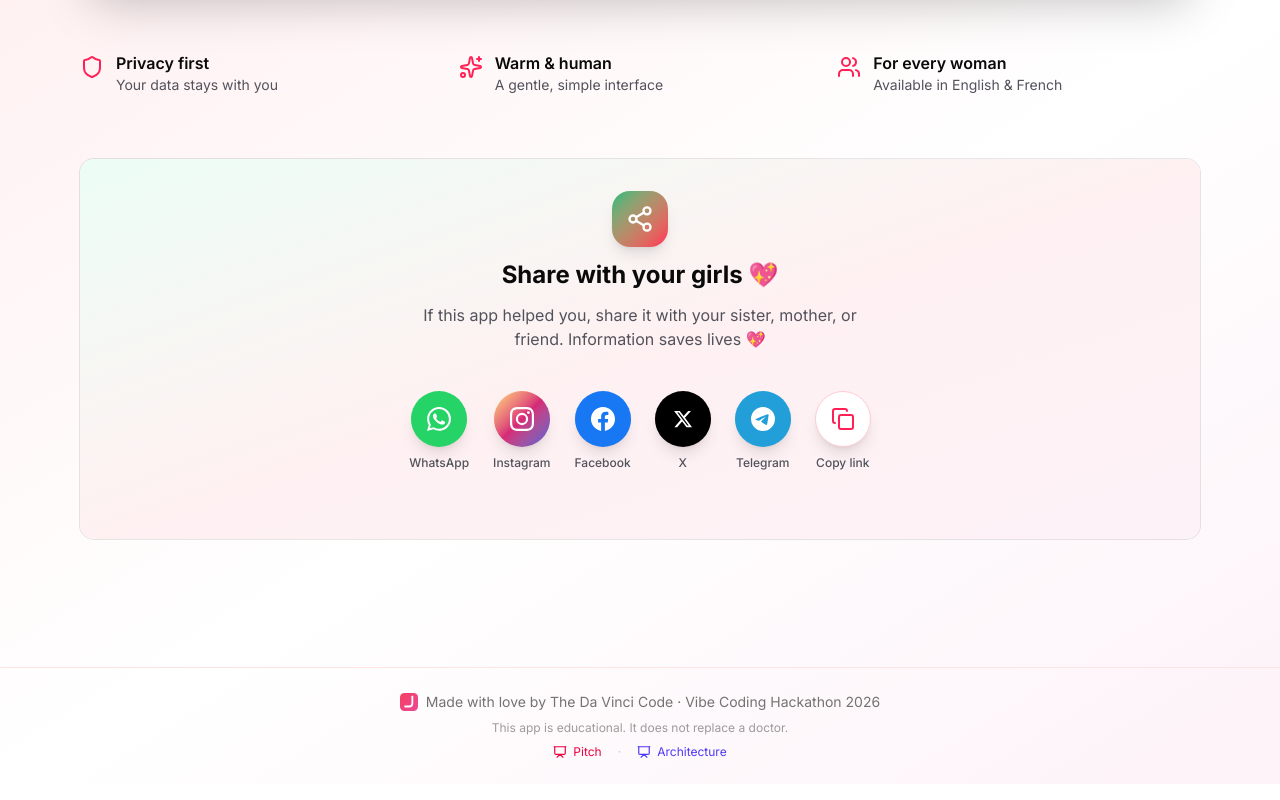
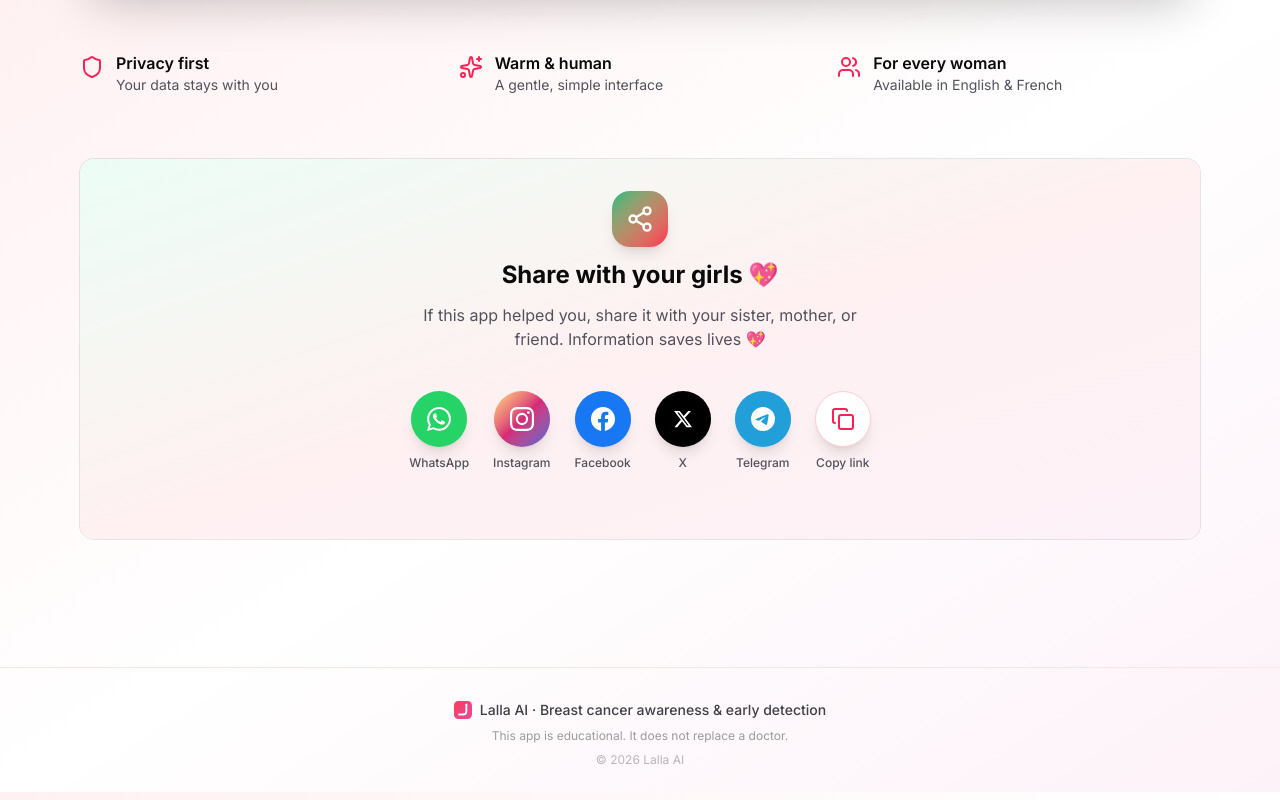
Before and after one commit to Baounna/lalla-ai, a Next.js app: page / in a window 1280 px wide. Shown: the part 1608-2408 px from the top of the page. Built offline with nearby package versions, Linux system fonts and the light colour scheme.

Commit message:
Professionalize footer: drop hackathon/team credit + pitch/architecture links

```diff
--- a/src/components/Footer.tsx
+++ b/src/components/Footer.tsx
@@ -2,35 +2,17 @@
 
 import { useLang } from "@/lib/language";
 import { Logo } from "@/components/Logo";
-import Link from "next/link";
-import { Presentation } from "lucide-react";
 
 export function Footer() {
-  const { t, lang } = useLang();
+  const { t } = useLang();
   return (
-    <footer className="mt-16 border-t border-rose-100 dark:border-rose-950 py-6 text-center text-sm text-muted-foreground space-y-2">
-      <p className="flex items-center justify-center gap-2">
+    <footer className="mt-16 border-t border-rose-100 dark:border-rose-950 py-8 text-center text-sm text-muted-foreground space-y-2">
+      <p className="flex items-center justify-center gap-2 font-medium text-zinc-700 dark:text-zinc-200">
         <Logo size={18} />
         <span>{t.footer}</span>
       </p>
-      <p className="text-xs opacity-70">{t.common.disclaimer}</p>
-      <div className="flex items-center justify-center gap-4 flex-wrap text-xs">
-        <Link
-          href="/pitch"
-          className="inline-flex items-center gap-1.5 text-rose-600 dark:text-rose-300 hover:underline"
-        >
-          <Presentation className="h-3.5 w-3.5" />
-          {lang === "fr" ? "Présentation" : "Pitch"}
-        </Link>
-        <span className="opacity-40">·</span>
-        <Link
-          href="/architecture"
-          className="inline-flex items-center gap-1.5 text-indigo-600 dark:text-indigo-300 hover:underline"
-        >
-          <Presentation className="h-3.5 w-3.5" />
-          Architecture
-        </Link>
-      </div>
+      <p className="text-xs opacity-70 max-w-md mx-auto">{t.common.disclaimer}</p>
+      <p className="text-xs opacity-50">© 2026 Lalla AI</p>
     </footer>
   );
 }
--- a/src/lib/translations.ts
+++ b/src/lib/translations.ts
@@ -347,7 +347,7 @@ export const translations: Record<Lang, Translation> = {
       important: "Important",
       disclaimer: "This app is educational. It does not replace a doctor.",
     },
-    footer: "Made with love by The Da Vinci Code · Vibe Coding Hackathon 2026",
+    footer: "Lalla AI · Breast cancer awareness & early detection",
     stats: {
       cancers: "women develop breast cancer in their lifetime",
       survival: "survival rate with early detection",
@@ -714,7 +714,7 @@ export const translations: Record<Lang, Translation> = {
       important: "Important",
       disclaimer: "Cette application est éducative. Elle ne remplace pas un médecin.",
     },
-    footer: "Fait avec amour par l'équipe The Da Vinci Code · Vibe Coding Hackathon 2026",
+    footer: "Lalla AI · Sensibilisation au cancer du sein & détection précoce",
     stats: {
       cancers: "femmes développeront un cancer du sein au cours de leur vie",
       survival: "taux de guérison avec détection précoce",
```
